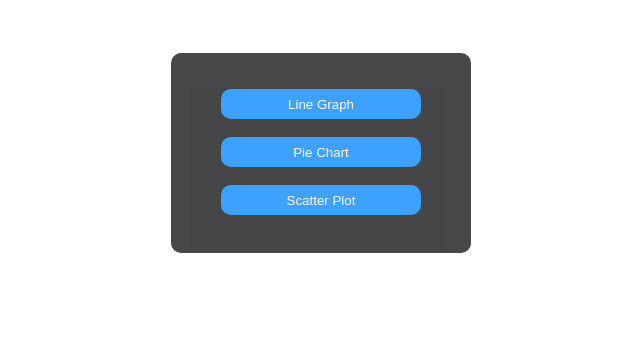
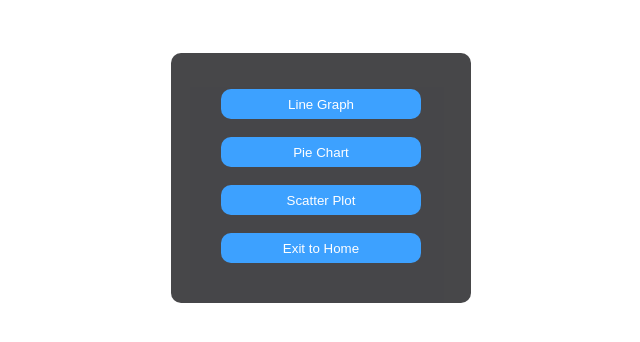
Before and after one commit to jayeshsc/18CSE301J_RA2011028010094, a plain HTML site: page d3js/d3index.html in a window 1280 px wide. Shown: the part 168-510 px from the top of the page, without its empty margins (319-959 px from the left). Drawn offline with Linux system fonts and the light colour scheme.

Commit message:
Update d3index.html

```diff
--- a/d3js/d3index.html
+++ b/d3js/d3index.html
@@ -28,7 +28,7 @@ text-decoration: none;
 
           border-radius: 10px;
           opacity: 90%;
-          height: 200px;
+          height: 250px;
           width: 300px;
 
 
@@ -55,7 +55,9 @@ text-decoration: none;
 <br>
 <br>
 <button><a href="d3scatter1.html">Scatter Plot</a></button>
-
+<br>
+<br>
+<button><a href="https://jayeshsc.github.io/18CSE301J_RA2011028010094/">Exit to Home</a></button>
 </div>
 </center>
 
```
